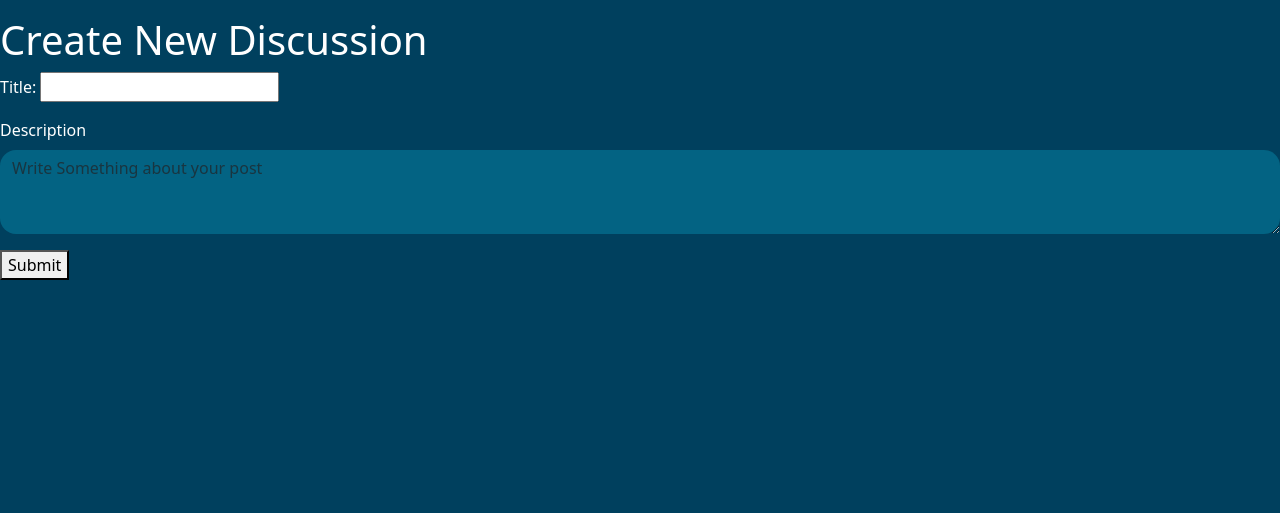
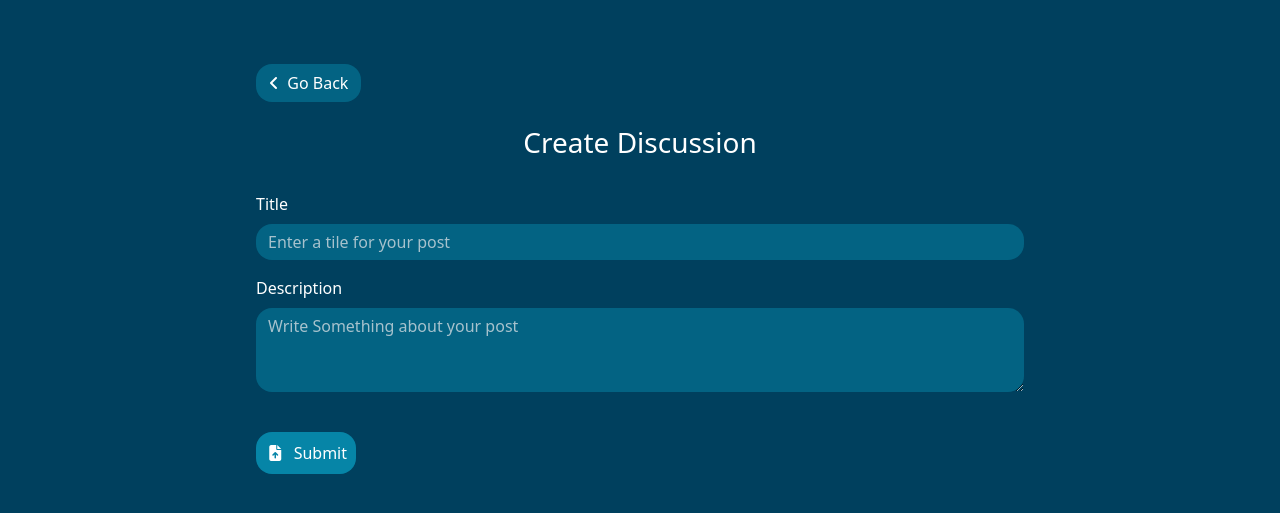
Before and after one commit to maryam-ansari/photography-blog, a Django app: page /discussion/create/ in a window 1280 px wide. Shown: the part 88-601 px from the top of the page. Run offline with Django 3.2, Linux system fonts and the light colour scheme; a user stored in the database is signed in; some libraries are stand-ins or nearby versions.

Commit message:
Working on Discussion Board - Part 2

```diff
--- a/mysite/models.py
+++ b/mysite/models.py
@@ -55,6 +55,8 @@ class Discussion(models.Model):
     user = models.ForeignKey(User,on_delete=models.CASCADE)
     title = models.CharField(max_length=100)
     created = models.DateTimeField(auto_now_add=True)
+    description = models.CharField(max_length=500,null=True,blank=False)
+
     class Meta:
         ordering = ['-created']
 
--- a/mysite/templates/base/discussion_form.html
+++ b/mysite/templates/base/discussion_form.html
@@ -1,17 +1,93 @@
+{% load static %}
 {% include 'base/nav.html' %}
-{% load static %}
+<!DOCTYPE html>
+
+<head>
+    <meta charset="UTF-8">
+    <meta name="viewport" content="width=device-width, initial-scale=1.0">
+    <title>Create Discussion</title>
+</head>
+
+<style>
+    body{
+        background-color: rgb(0, 64, 94);
+        color: white;
+    }
+    .forms{
+        margin: 5% 20%;
+    }
+    @media only screen and (max-width:600px) {
+      .forms{
+        margin: 1% 5%;
+    }
+
+    @media only screen and (max-width:600px) {
+        #drop-area{
+        width: 100px;
+        height: 100px;
+    }
+    }
+    }
+    @media only screen and (max-width : 810px) and (orientation : landscape){
+      .cont{
+        margin: 2% 2%;
+    }
+    }
+    form{
+        color: white;
+    }
 
 
-{% block content %}
-<h1>Create New Discussion</h1>
-<form method="post">
-  {% csrf_token %}
-  {{ form.as_p }}
-    <div class="mb-3">
-    <label for="exampleFormControlTextarea1" class="form-label">Description</label>
-    <textarea class="form-control bg-info text-white bg-opacity-25 border border-0 rounded-4" id="exampleFormControlTextarea1" rows="3" name="description" required placeholder="Write Something about your post"></textarea>
-    </div>
-  <button type="submit">Submit</button>
-</form>
+    #drop-area{
+width: 400px;
+height: 300px;
+padding: 15px;
+background-color: rgb(27, 96, 128);
+text-align: center;
+border-radius: 30px;
+cursor: pointer;
+}
+img{
+width: 200px;
+margin: 1%;
+border-radius: 50px;
+}
 
-{% endblock %}
+#img-view{
+width: 100%;
+height: 100%;
+border-radius: 30px;
+color: white;
+border: 2px dashed dodgerblue;
+background-color: rgb(27, 96, 128);
+background-position:center;
+background-size: cover;
+}
+
+#img-view span{
+display: block;
+font-size: 15px;
+color: #ffffff;
+margin-top: 15px;
+}
+</style>
+</head>
+<body>
+<div class="forms">
+    <a href="{% url 'discussion_list' %}"><button class="btn bg-info text-white bg-opacity-25 rounded-4" ><i class="fa-solid fa-angle-left"></i>&nbsp; Go Back</button></a> <br> <br>
+     <center><h3>Create Discussion</h3></center>
+     <br>
+    <form action="" method="post" data-bs-theme="dark" enctype="multipart/form-data">
+        {% csrf_token %}
+      <div class="mb-3">
+        <label for="exampleFormControlTextarea1" class="form-label">Title</label>
+        <input type="text" class="form-control bg-info text-white bg-opacity-25 border border-0 rounded-4" id="exampleInputPassword1" name="title" placeholder="Enter a tile for your post">
+      </div>
+      <div class="mb-3">
+        <label for="exampleFormControlTextarea1" class="form-label">Description</label>
+        <textarea class="form-control bg-info text-white bg-opacity-25 border border-0 rounded-4" id="exampleFormControlTextarea1" rows="3" name="description" required placeholder="Write Something about your post"></textarea>
+      </div>
+      <br>
+      <button type="submit" class="btn bg-info text-white bg-opacity-50 rounded-4 p-2">&nbsp;<i class="fa-solid fa-file-arrow-up"></i> &nbsp;  Submit </button>
+    </form>
+</div>
--- a/mysite/templates/base/discussion_update.html
+++ b/mysite/templates/base/discussion_update.html
@@ -32,6 +32,11 @@
                         {% csrf_token %}
                         {{form.as_p}}
                         <br>
+                        <div class="mb-3">
+                        <label for="exampleFormControlTextarea1" class="form-label">Description</label>
+                        <textarea class="form-control bg-info text-white bg-opacity-25 border border-0 rounded-4" id="exampleFormControlTextarea1" rows="3" name="description" required placeholder="Write Something about your post"></textarea>
+                        </div>
+                        <br>
                         <button type="submit" class="btn bg-info text-white bg-opacity-25  rounded-4 "><i class="fa-solid fa-file-pen"></i> &nbsp; Update</button>
                     </form>
                 </div>
--- a/mysite/views.py
+++ b/mysite/views.py
@@ -184,8 +184,8 @@ def delete_message(request,id):
 
 
 
-def about(request):
-    return render(request,'base/about.html')
+def about(req):
+    return render(req,'base/about.html')
 
 
 # ADDED
@@ -218,6 +218,7 @@ def discussion_create(request):
         if form.is_valid():
             discussion = form.save(commit=False)
             discussion.user_id = request.user.id
+            discussion.description = request.POST.get('description')
             discussion.save()
             return redirect('discussion_list')
     else:
@@ -233,7 +234,7 @@ def discussion_delete(request, id):
     if request.method == 'POST':
         # print('id : ',photo.id)
         discussion.delete()
-        return redirect('home')
+        return redirect('discussion_list')
 
     context = {'obj': discussion}
 
@@ -245,11 +246,7 @@ def delete_discussion_message(request, discussion_id, id):
     print('id :',msg)
     msg.delete()
 
-    discussion = Discussion.objects.get(id=discussion_id)
-    msg = Comment.objects.all().order_by('-created')
-
-    context = {'objs': discussion, 'msg': msg}
-    return render(request, 'base/discussion_detail.html', context)
+    return redirect('discussion_detail', id=discussion_id)
 
 @login_required(login_url='login')
 def discussion_update(request, t):
```
Also changed, not shown: mysite/templates/base/discussion_detail.html (+2 -7 lines), db.sqlite3, mysite/migrations/0005_discussion_description.py (added), 1 other file.
